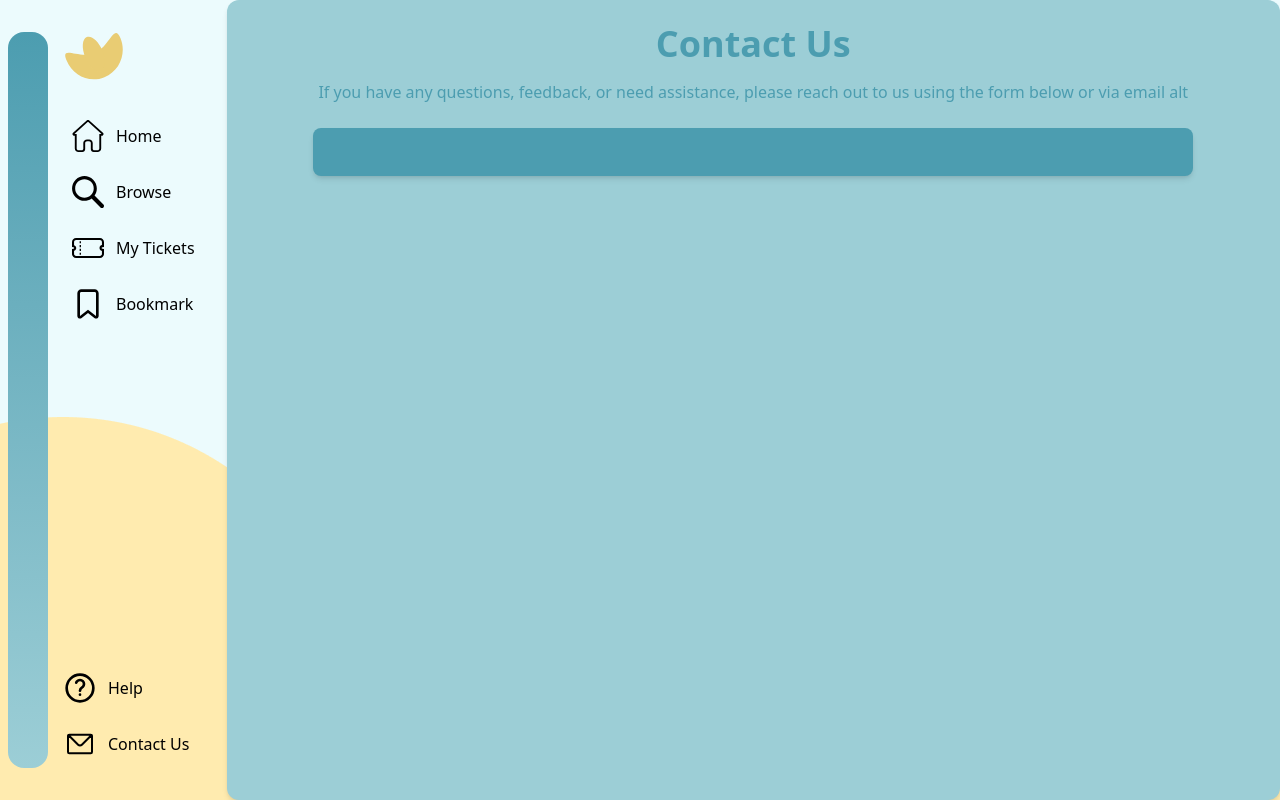
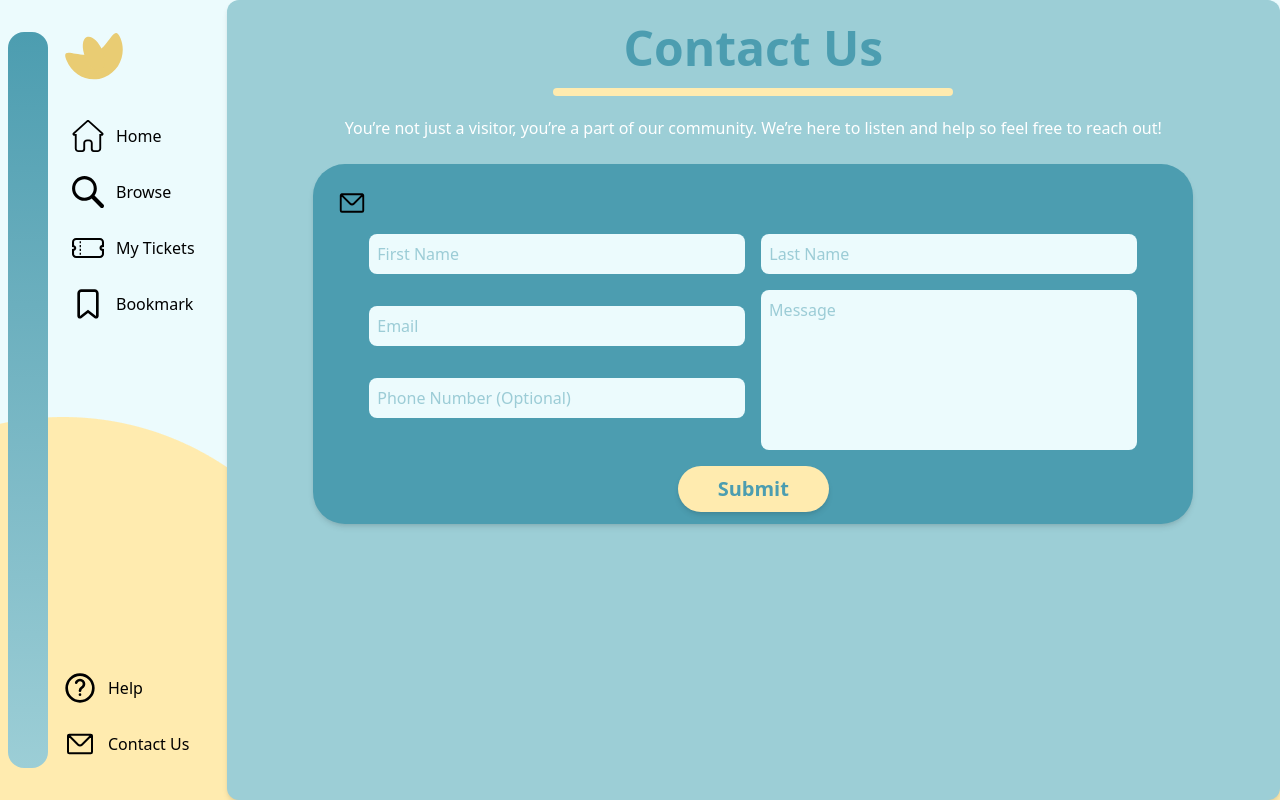
Before and after one commit to urkodi/EventSite, a React (Vite) app: page /contact-us in a window 1280 px wide. Built offline with nearby package versions, Linux system fonts and the light colour scheme.

Commit message:
Help and Contact us pages

```diff
--- a/package.json
+++ b/package.json
@@ -12,6 +12,7 @@
   "dependencies": {
     "@tailwindcss/vite": "^4.1.13",
     "@types/react-router-dom": "^5.3.3",
+    "bootstrap": "^5.3.8",
     "react": "^19.1.1",
     "react-dom": "^19.1.1",
     "react-router-dom": "^7.9.3",
--- a/src/pages/ContactUsPage.tsx
+++ b/src/pages/ContactUsPage.tsx
@@ -1,19 +1,78 @@
 import Sidenav from '../features/Sidenav';
+import MailSVG from '../components/icons/MailSVG';
 
 const ContactUsPage = () => {
     return (
         <>
-        <div className="flex">
-            <Sidenav />
-        </div>
+            <div className="flex">
+                <Sidenav />
+            </div>
 
-        <div className="flex-grow p-6 bg-lightermoonstone min-h-screen rounded-xl shadow-md">
-            <h1 className="text-4xl font-bold text-moonstone mb-4 text-center">Contact Us</h1>
-                <p className="text-moonstone mb-6 text-center">If you have any questions, feedback, or need assistance, please reach out to us using the form below or via email alt</p>
-                <div className="h- w-220 mx-auto bg-moonstone p-6 rounded-lg shadow-md">
+            <div className="flex-grow flex-col p-6 bg-lightermoonstone h-auto rounded-xl shadow-md">
+                <h1 className="text-5xl font-bold text-moonstone mb-4 text-center">Contact Us</h1>
+                {/*Decorative divider*/}
+                <div className="mx-auto w-100 rounded-xl h-2 bg-vanilla"></div>
+                {/*Introductory text*/}
+                <p className="mt-5 text-white mb-6 text-center">You’re not just a visitor, you’re a part of our community.
+We’re here to listen and help so feel free to reach out!</p>
+
+                <div className="h-90 w-220 mx-auto bg-moonstone p-6 rounded-4xl shadow-md">
+                    <MailSVG width="30" height="30" />
+
+                    <form className="mt-4">
+                        <div className="mb-6 space-y-4">
+                            {/*Name Inputs*/}
+                            <div className="flex justify-center gap-4 max-w-3xl mx-auto">
+                                <input
+                                    type="text"
+                                    id="first-name"
+                                    placeholder="First Name"
+                                    className="rounded-lg p-2 bg-bluewhite w-1/2 text-moonstone focus:outline-vanilla"
+                                />
+                                <input
+                                    type="text"
+                                    id="last-name"
+                                    placeholder="Last Name"
+                                    className="rounded-lg p-2 bg-bluewhite w-1/2 text-moonstone focus:outline-vanilla"
+                                />
+                            </div>
+
+                            <div className="flex gap-4 max-w-3xl mx-auto">
+                                <div className="flex flex-col gap-4 w-1/2">
+                                    <input
+                                        type="email"
+                                        id="email"
+                                        placeholder="Email"
+                                        className="h-10 rounded-lg p-2 bg-bluewhite w-full text-moonstone focus:outline-vanilla mt-4"
+                                    />
+                                    <input
+                                        type="text"
+                                        id="phone-number"
+                                        placeholder="Phone Number (Optional)"
+                                        className="rounded-lg p-2 bg-bluewhite w-full text-moonstone focus:outline-vanilla mt-4"
+                                    />
+                                </div>
+                                <textarea
+                                        id="message"
+                                        placeholder="Message"
+                                        className="rounded-lg h-40 p-2 bg-bluewhite w-1/2 text-moonstone focus:outline-vanilla overflow-y-scroll resize-none"
+                                        style={{
+                                            scrollbarWidth: 'thin',
+                                            scrollbarColor: '#FFEBAF transparent',
+                                        }}
+                                    />
+                                </div>
+
+                                <div className="flex justify-center mt-4">
+                                    <button type="submit" className="px-10 py-2 text-[20px] font-bold rounded-full bg-vanilla text-moonstone shadow-md cursor-pointer hover:ring-3 hover:ring-moonstone">
+                                        Submit
+                                    </button>
+                            </div>
+                        </div>
+                    </form>
+                </div>
             </div>
-        </div>
-            </>
+        </>
     );
 };
 
--- a/src/pages/HelpPage.tsx
+++ b/src/pages/HelpPage.tsx
@@ -2,10 +2,42 @@ import Sidenav from '../features/Sidenav';
 
 const HelpPage = () => {
     return (
-        <div className="flex">
-            <Sidenav />
+        <>
+            <div className="flex">
+                <Sidenav />
+            </div>
 
-        </div>
+            <div
+                className="flex-grow flex-col p-6 bg-lightermoonstone h-auto rounded-xl shadow-md overflow-y-scroll"
+                style={{
+                    scrollbarColor: '#4C9DB0 transparent',
+                }}>
+
+                <h1 className="text-5xl font-bold text-moonstone mb-4 text-center">How can we help?</h1>
+                {/*Decorative divider*/}
+                <div className="mx-auto w-130 rounded-xl h-2 bg-vanilla"></div>
+
+                <div className="mt-4 text-white text-center">
+                    <p className="mb-4">Browse through our FAQ or contact us for assistance.</p>
+                </div>
+
+                <div className="mt-8 flex flex-row justify-center gap-10">
+                    <div className="h-60 w-60 bg-whiteblue p-6 rounded-4xl shadow-md"></div>
+                    <div className="h-60 w-60 bg-whiteblue p-6 rounded-4xl shadow-md"></div>
+                    <div className="h-60 w-60 bg-whiteblue p-6 rounded-4xl shadow-md"></div>
+                </div>
+
+                <div className="mt-8 flex flex-row justify-center gap-10">
+                    <div className="h-60 w-60 bg-whiteblue p-6 rounded-4xl shadow-md"></div>
+                    <div className="h-60 w-60 bg-whiteblue p-6 rounded-4xl shadow-md"></div>
+                    <div className="h-60 w-60 bg-whiteblue p-6 rounded-4xl shadow-md"></div>
+                </div>
+
+                <div className="mt-8 mx-auto w-130 rounded-xl h-2 bg-vanilla"></div>
+
+
+            </div>
+        </>
     );
 };
 
```
Also changed, not shown: 1 other file (tests, documents, lock files or other folders).
